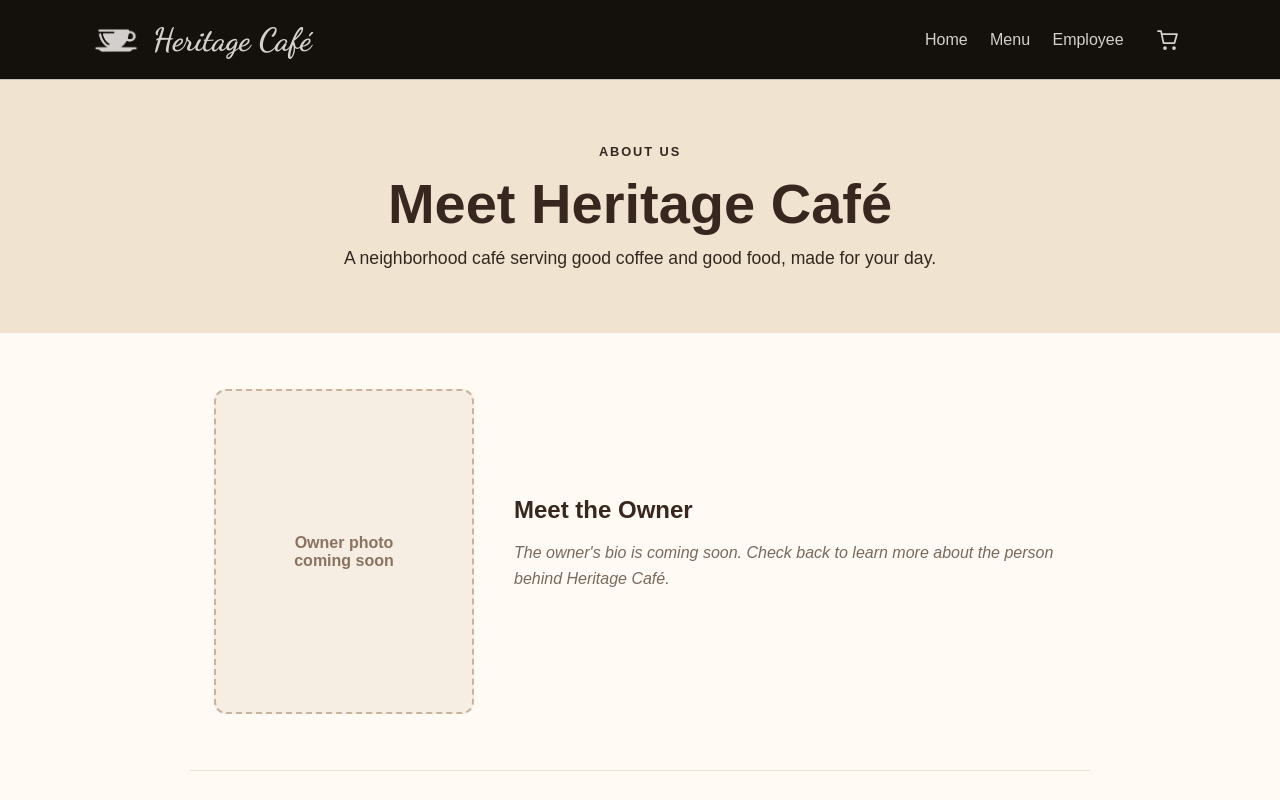
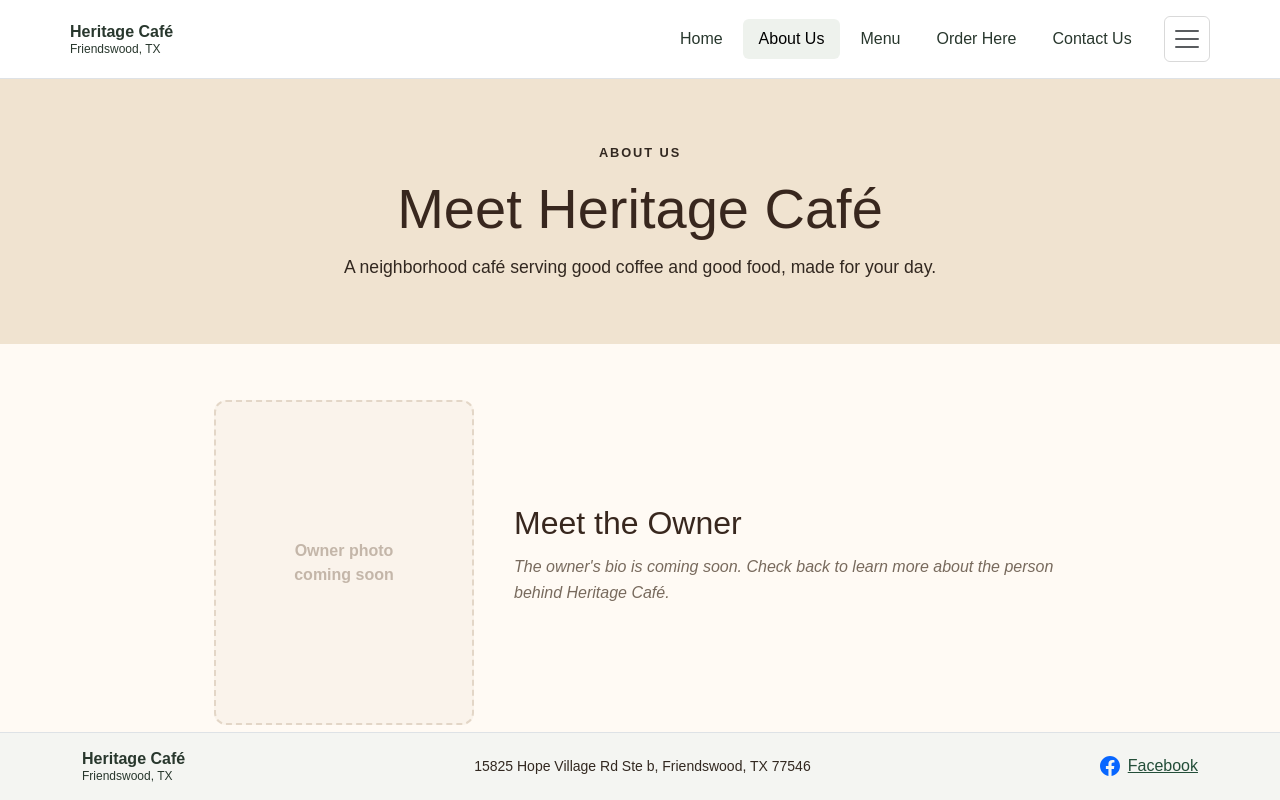
Before and after one commit to Homeless-Rubber-Duck/capstone-T12, a SvelteKit app: page /about in a window 1280 px wide. Shown: the top 800 px of the page. Built offline with nearby package versions, Linux system fonts and the light colour scheme.

Commit message:
re-established the original footer and header design, and adding the current stylization to them. Also tweaked it to look better and fit the style of the overall theme of the website

```diff
--- a/src/routes/+layout.svelte
+++ b/src/routes/+layout.svelte
@@ -1,11 +1,14 @@
 <script lang="ts">
+  import 'bootstrap/dist/css/bootstrap.min.css';
+  import '../lib/styles.css';
+
   import { onMount } from 'svelte';
-  import { page } from '$app/state';
   import favicon from '#lib/assets/favicon.svg';
-  import { cartCount, initCart } from '../lib/cart.svelte';
+  import { initCart } from '../lib/cart.svelte';
+  import SiteHeader from '../lib/components/SiteHeader.svelte';
+  import SiteFooter from '../lib/components/SiteFooter.svelte';
 
   let { children } = $props();
-  let itemCount = $derived(cartCount());
 
   onMount(initCart);
 </script>
@@ -14,62 +17,13 @@
   <link rel="icon" href={favicon} />
 </svelte:head>
 
-<header>
-  <a class="brand" href="/">
-    <span class="brand-cup" aria-hidden="true"></span>
-    Heritage Café
-  </a>
-
-  <nav aria-label="Main navigation">
-    <a href="/" aria-current={page.route.id === '/' ? 'page' : undefined}>
-      Home
-    </a>
-
-    <a href="/menu" aria-current={page.route.id === '/menu' ? 'page' : undefined}>
-      Menu
-    </a>
-
-    <a
-      href="/employee/login"
-      aria-current={page.route.id === '/employee/login' ? 'page' : undefined}
-    >
-      Employee
-    </a>
-
-    <a
-      class="cart-link"
-      href="/checkout"
-      aria-label={`Shopping cart, ${itemCount} ${itemCount === 1 ? 'item' : 'items'}`}
-      aria-current={page.route.id === '/checkout' ? 'page' : undefined}
-    >
-      <svg
-        aria-hidden="true"
-        width="24"
-        height="24"
-        viewBox="0 0 24 24"
-        fill="none"
-        stroke="currentColor"
-        stroke-width="1.75"
-        stroke-linecap="round"
-        stroke-linejoin="round"
-      >
-        <path d="M2 3h3l2.5 12h11l2.5-9H5.6" />
-        <circle cx="9" cy="20" r="1" />
-        <circle cx="18" cy="20" r="1" />
-      </svg>
-
-      {#if itemCount > 0}
-        <span class="cart-count" aria-hidden="true">{itemCount}</span>
-      {/if}
-    </a>
-  </nav>
-</header>
+<SiteHeader />
 
 <main>
   {@render children()}
 </main>
 
-<footer>Heritage Café · Team 12 Capstone Project</footer>
+<SiteFooter />
 
 <style>
   @font-face {
@@ -97,96 +51,7 @@
     font: inherit;
   }
 
-  header {
-    display: flex;
-    justify-content: space-between;
-    align-items: center;
-    gap: 1rem;
-    flex-wrap: wrap;
-    padding: 1.1rem max(1.5rem, calc((100vw - 1100px) / 2));
-    background: #14110c;
-    border-bottom: 1px solid #c8c0bb;
-  }
-
-  .brand {
-    display: inline-flex;
-    align-items: center;
-    gap: 0.65rem;
-    font-family: 'Dancing Script', cursive;
-    font-size: 2rem;
-    font-weight: 700;
-    color: #d4d0ce;
-    text-decoration: none;
-  }
-
-  .brand-cup {
-    width: 3.25rem;
-    aspect-ratio: 2 / 1;
-    background: currentColor;
-    mask: url('/images/darkgray-cup-logo.png') center / contain no-repeat;
-  }
-
-  nav {
-    display: flex;
-    align-items: center;
-    gap: clamp(0.75rem, 3vw, 1.4rem);
-  }
-
-  nav a {
-    color: #d4d0ce;
-    text-decoration: none;
-  }
-
-  nav a:not(.cart-link):is(:hover, [aria-current='page']) {
-    text-decoration: underline;
-    text-underline-offset: 6px;
-  }
-
-  .cart-link {
-    display: inline-flex;
-    align-items: center;
-    justify-content: center;
-    gap: 0.35rem;
-    min-width: 44px;
-    min-height: 44px;
-    padding: 0.35rem 0.55rem;
-    border-radius: 0.5rem;
-  }
-
-  .cart-link:is(:hover, [aria-current='page']) {
-    background: #d4d0ce;
-    color: #14110c;
-  }
-
-  .cart-count {
-    font-size: 0.8rem;
-    font-weight: 700;
-  }
-
-  @media (max-width: 34rem) {
-    nav {
-      width: 100%;
-    }
-
-    .cart-link {
-      margin-inline-start: auto;
-    }
-  }
-
-  header a:focus-visible {
-    outline: 2px solid #d4d0ce;
-    outline-offset: 6px;
-  }
-
   main {
     min-height: 75vh;
   }
-
-  footer {
-    text-align: center;
-    padding: 2rem;
-    background: #c8c0bb;
-    color: #14110c;
-    border-top: 1px solid #b7aea7;
-  }
 </style>
```
